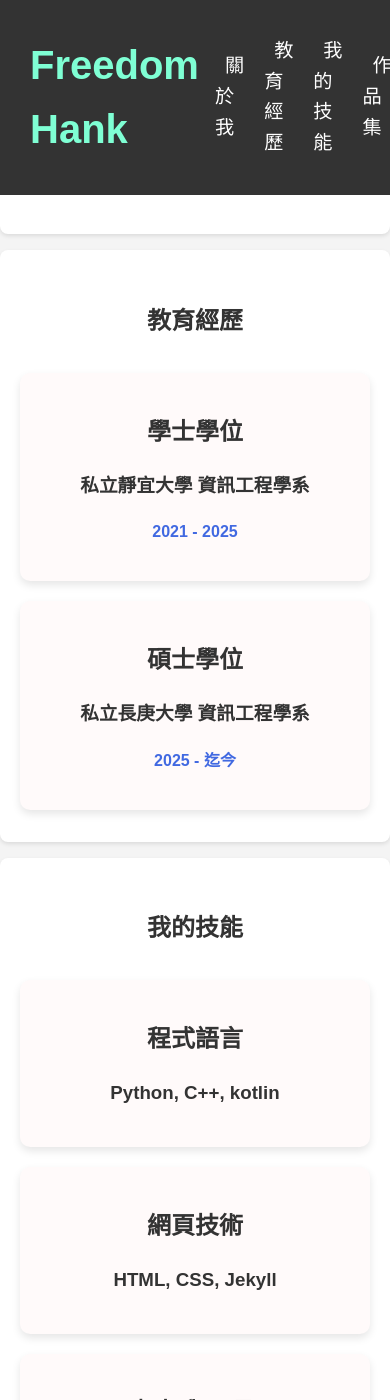
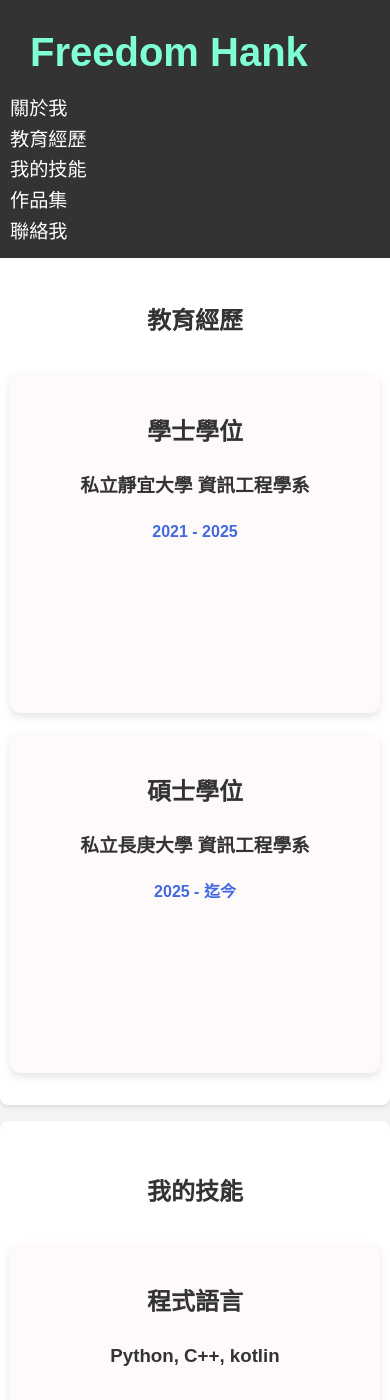
Before and after one commit to Freedom-Hank/Freedom-Hank.github.io, a Jekyll site: the page built from index.html, in a window 390 px wide and 1400 px high. Built offline with Jekyll 4.4.1, drawn with Linux system fonts in a browser that asks for light colours.

Commit message:
新增響應式設計

```diff
--- a/assets/css/style.css
+++ b/assets/css/style.css
@@ -36,18 +36,12 @@
 }
 
 section {
-    padding: 2rem;
-    margin-bottom: 1rem;
+    max-width: 1600px;
+    margin: 0 auto 1rem; /* 讓區塊置中並保留下方間距 */
+    padding: 2rem 20px;
     background-color: #fff;
     border-radius: 8px;
     box-shadow: 0 2px 4px rgba(0, 0, 0, 0.1);
-}
-
-section {
-    max-width: 1600px;
-    margin-left: auto; /* 自動計算左邊距 */
-    margin-right: auto; /* 自動計算右邊距 */
-    padding: 2rem 20px; /* 增加左右內邊距，防止內容緊貼螢幕邊緣 */
 }
 
 footer {
@@ -106,6 +100,11 @@
     color: #7fffd4; /* 改變滑鼠懸停時的顏色 */
 }
 
+/* 讓錨點連結不會被固定頁首遮擋 */
+:target {
+    scroll-margin-top: 80px;
+}
+
 /* ====================================
    方框樣式 (Box Styles)
    ==================================== */
@@ -138,3 +137,33 @@
     color: #4169e1; /* 文字顏色 */
     font-weight: bold; /* 讓文字變粗 */
 }
+
+/* ====================================
+   響應式設計 (Responsive Design)
+   ==================================== */
+@media (max-width: 768px) {
+    header {
+        flex-direction: column;
+        align-items: flex-start;
+        padding-bottom: 10px;
+    }
+    .logo {
+        padding-bottom: 10px;
+    }
+    nav {
+        padding: 0;
+    }
+    nav ul {
+        flex-direction: column;
+        align-items: flex-start;
+    }
+    nav li {
+        margin-right: 0;
+    }
+    .box-container {
+        flex-direction: column;
+    }
+    section {
+        padding: 2rem 10px;
+    }
+}
```
Also changed, not shown: 1 other file.
